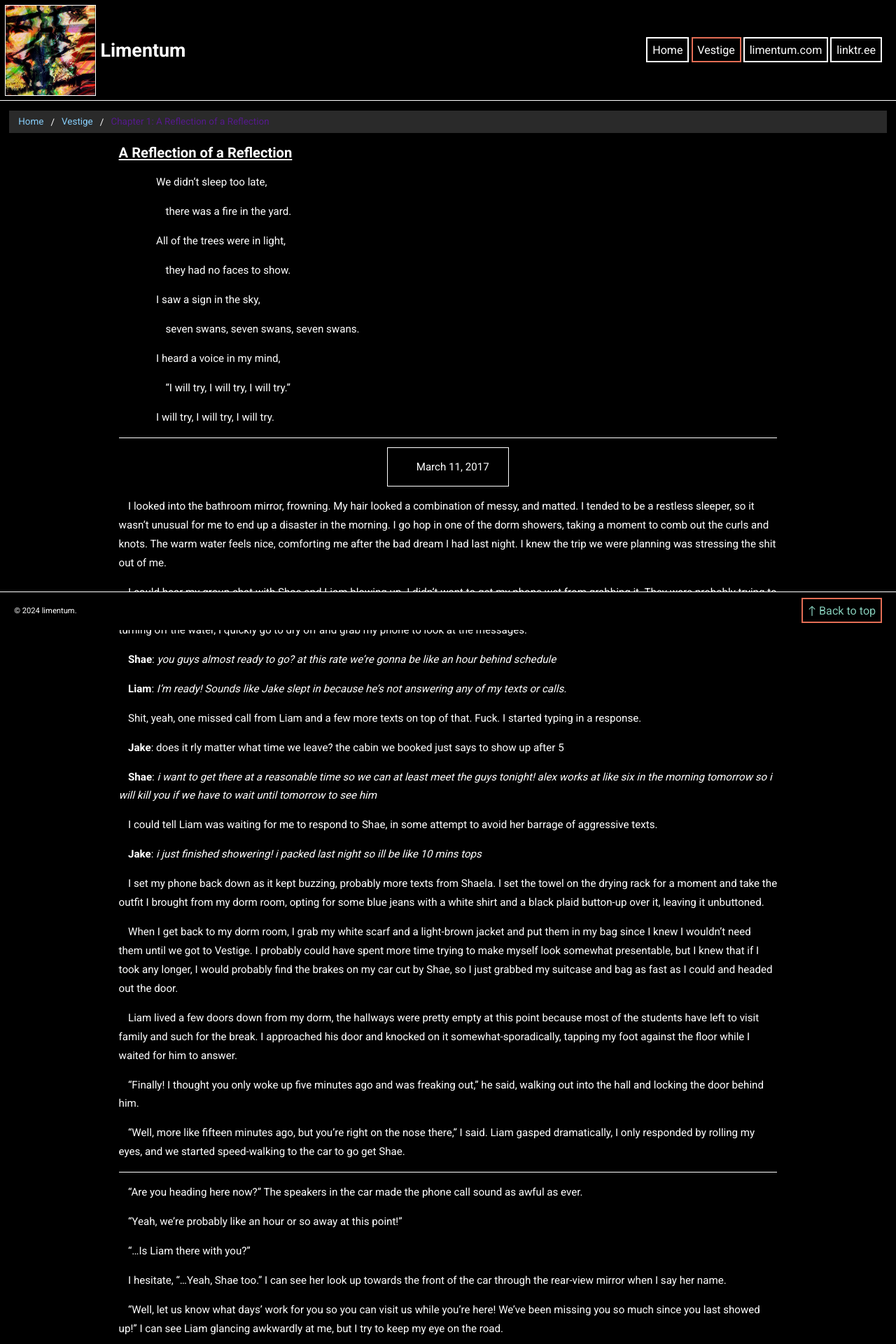
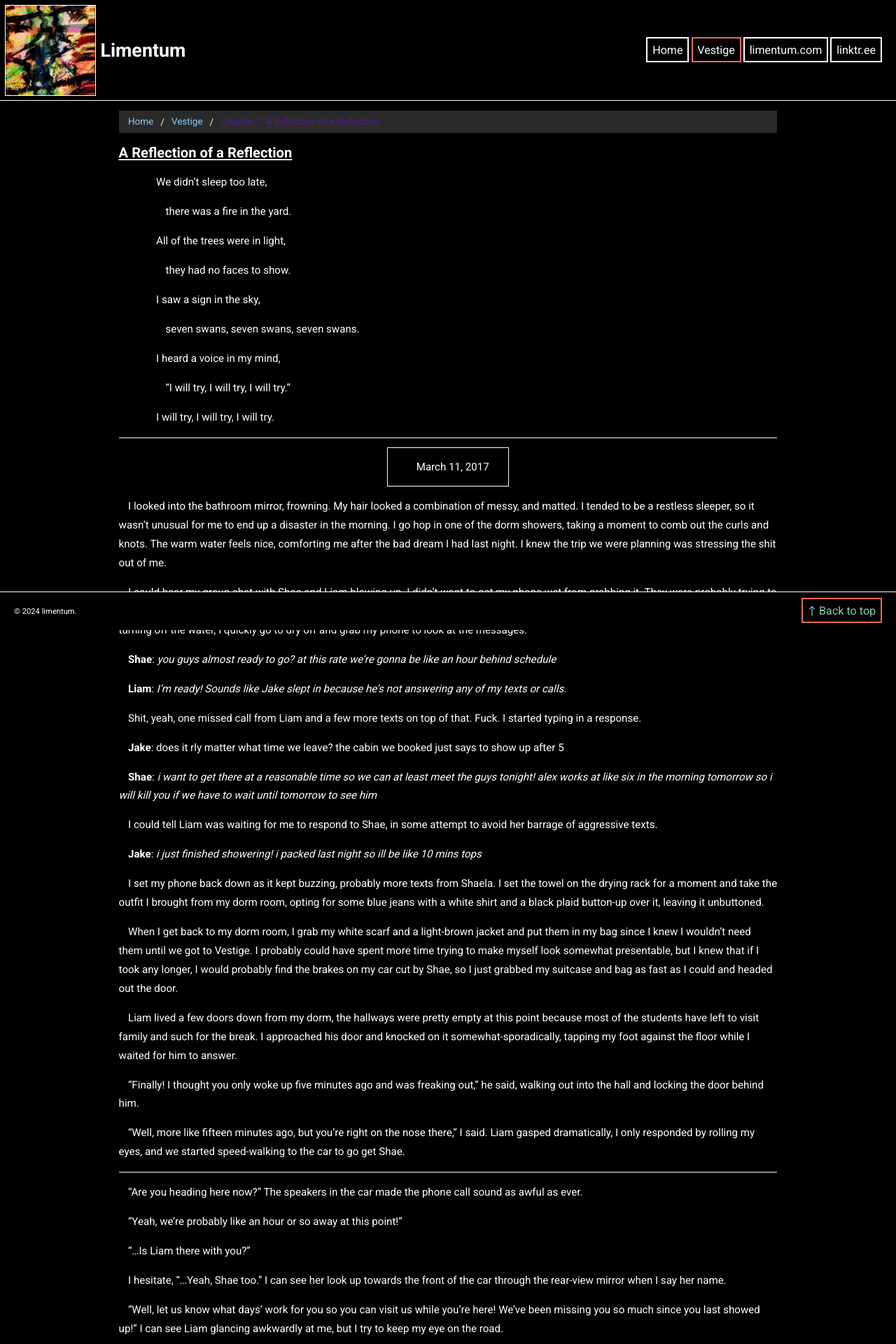
Before and after one commit to limentum/limentum.github.io, a Jekyll site: the page built from _vestige/a-reflection-of-a-reflection.md, in a window 1280 px wide. Shown: the top 1920 px of the page at 70% size. Built offline with Jekyll 4.4.1, drawn with Linux system fonts in a browser that asks for light colours.

Commit message:
Refactor breadcrumb navigation and chapter navigation in _layouts/vestige.html

```diff
--- a/assets/css/chapter.css
+++ b/assets/css/chapter.css
@@ -19,7 +19,7 @@
     font-size: 1.5rem;
 }
 /* for chapter articles, spaces the paragraph text and indents the first line */
-article.post {
+article.post, nav#breadcrumb {
     margin: auto;
     width: 75%;
 }
@@ -38,15 +38,9 @@
     margin: auto;
     display: flex;
     justify-content: center;
+    align-items: center;
     list-style-type: none;
     padding: 0;
-}
-#previous {
-    padding: 1rem 0;
-}
-
-#next {
-    padding: 1rem 0;
 }
 
 nav#chapterNav ul li {
@@ -54,9 +48,10 @@
     border-right: 1px solid white;
 }
     nav#chapterNav ul li a {
+        display: block;
         transition: color 0.25s ease, background-color 0.25s ease;
         font-size: 1rem;
-        padding: 1rem;
+        padding: 1.5rem;
         text-decoration: none;
         color: white;
     }
```
